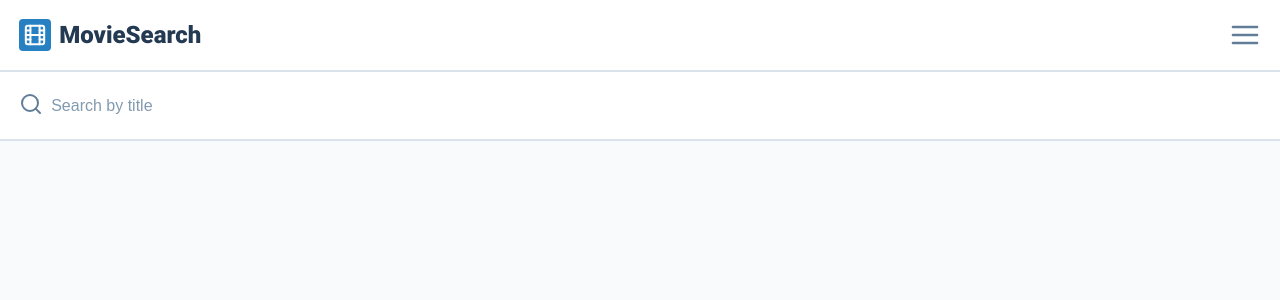
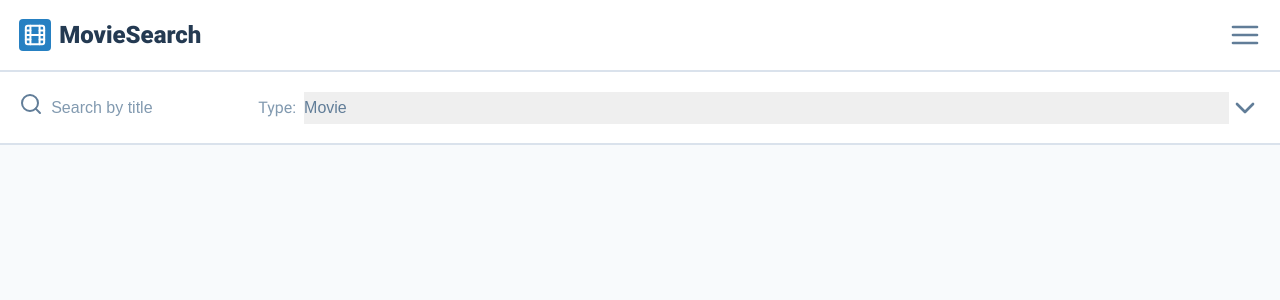
Before and after one commit to paul-blackwell/movie-search, a React (Create React App) app: page / in a window 1280 px wide. Shown: the top 300 px of the page. Built offline with nearby package versions, Linux system fonts and the light colour scheme.

Commit message:
Added select to search comp

```diff
--- /dev/null
+++ b/src/components/atoms/select/select.jsx
@@ -0,0 +1,24 @@
+import React from "react";
+import PropTypes from "prop-types";
+import styles from "../select/select.module.scss";
+import { FiChevronDown } from "react-icons/fi";
+
+const Select = ({ handleChange, options }) => (
+  <div className={styles.select}>
+    <select className={styles["select__select"]} onChange={handleChange}>
+      {options.map((option) => (
+        <option className={styles["select__option"]} value={option.name}>
+          {option.name}
+        </option>
+      ))}
+    </select>
+    <FiChevronDown className={styles["select__icon"]} />
+  </div>
+);
+
+Select.propTypes = {
+  handleChange: PropTypes.func.isRequired,
+  options: PropTypes.array.isRequired,
+};
+
+export default Select;
--- /dev/null
+++ b/src/components/atoms/select/select.module.scss
@@ -0,0 +1,30 @@
+@import "../../../styles/abstracts/mixins";
+
+.select {
+  display: flex;
+  width: 100%;
+  @include text-base;
+  color: var(--blue-gray-500);
+
+  &__select {
+    flex: 1;
+    color: var(--blue-gray-500);
+    width: 100%;
+    border: 0;
+    appearance: none;
+    @include text-base;
+  }
+
+  &__icon {
+    pointer-events: unset;
+    width: 2rem;
+    height: 2rem;
+    stroke: var(--blue-gray-500);
+  }
+
+  &__option {
+    padding: 0.5rem 0.5rem;
+    @include text-base;
+    color: var(--blue-gray-500);
+  }
+}
--- /dev/null
+++ b/src/components/molecules/select-with-label/select-with-label.jsx
@@ -0,0 +1,21 @@
+import React from "react";
+import PropTypes from "prop-types";
+import styles from '../select-with-label/select-with-label.module.scss';
+import Select from "../../atoms/select/select";
+
+const SelectWithLabel = ({ label, options, handleChange }) => {
+  return (
+    <div className={styles['select-with-label']}>
+        <label className={styles['select-with-label__label']}>{label}</label>
+        <Select handleChange={handleChange} options={options}/>
+    </div>
+  )
+}
+
+SelectWithLabel.propTypes = {
+    label: PropTypes.string.isRequired,
+    options: PropTypes.array.isRequired,
+    handleChange: PropTypes.func.isRequired,
+};
+
+export default SelectWithLabel;
--- /dev/null
+++ b/src/components/molecules/select-with-label/select-with-label.module.scss
@@ -0,0 +1,13 @@
+@import "../../../styles/abstracts/mixins";
+
+.select-with-label {
+  display: flex;
+  align-items: center;
+  width: 100%;
+
+  &__label {
+    margin-right: 0.5rem;
+    @include text-base;
+    color: var(--blue-gray-400);
+  }
+}
--- a/src/components/organisms/search/search.jsx
+++ b/src/components/organisms/search/search.jsx
@@ -2,6 +2,7 @@ import React from "react";
 import styles from "../search/search.module.scss";
 import { FiSearch } from "react-icons/fi";
 import InputWithLabel from "../../molecules/input-with-label/input-with-label";
+import SelectWithLabel from "../../molecules/select-with-label/select-with-label";
 
 const Search = () => (
   <div className={styles.search}>
@@ -13,6 +14,14 @@ const Search = () => (
     >
       <FiSearch className={styles["search__icon"]} />
     </InputWithLabel>
+    <SelectWithLabel
+      label="Type:"
+      options={[
+        { value: "movie", name: "Movie" },
+        { value: "series", name: "Series" },
+        { value: "episode", name: "Episode" },
+      ]}
+    />
   </div>
 );
 
--- a/src/components/organisms/search/search.module.scss
+++ b/src/components/organisms/search/search.module.scss
@@ -1,4 +1,5 @@
 .search {
+    display: flex;
     background-color: var(--white);
     border-bottom: 0.125rem solid var(--blue-gray-100);
     padding: 1.2rem;
--- a/src/styles/base/_base.scss
+++ b/src/styles/base/_base.scss
@@ -21,6 +21,12 @@ textarea:focus, input:focus{
     outline: none;
 }
 
+input:focus,
+select:focus,
+textarea:focus,
+button:focus {
+    outline: none;
+}
 
 ul {
     list-style: none;
```
